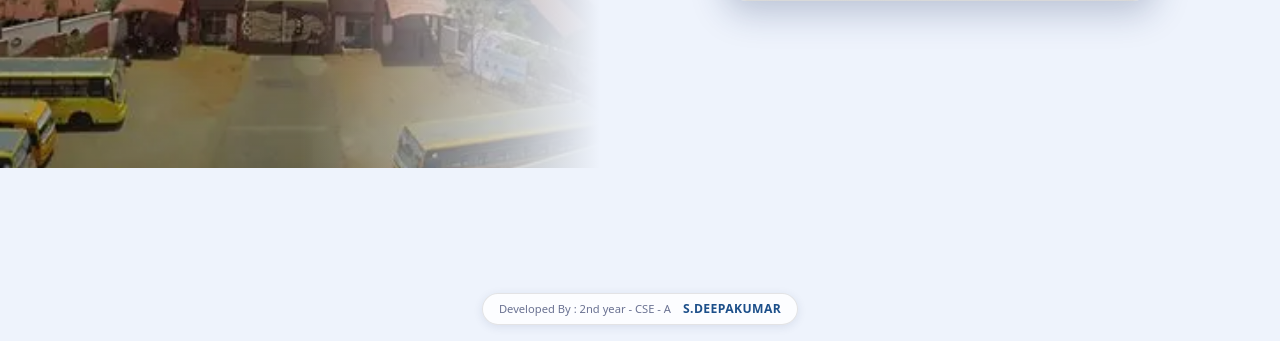
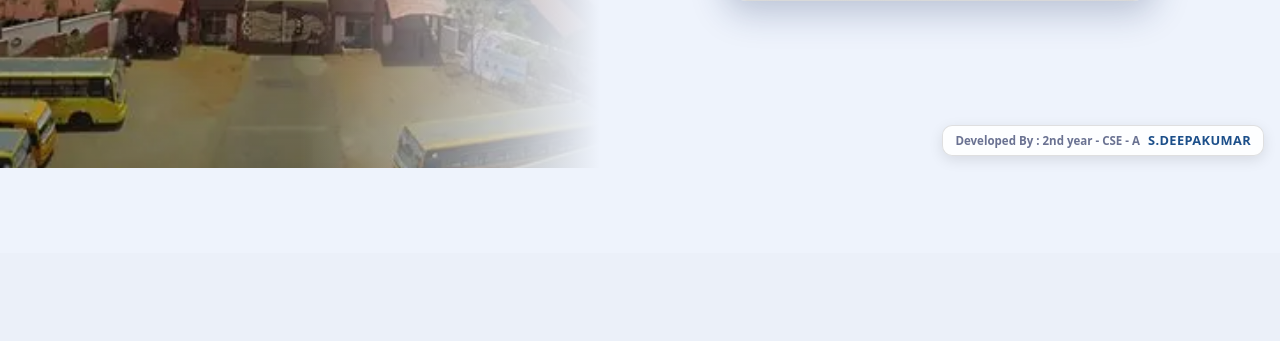
Before and after one commit to DEEPAK-47-S/Offline-Exam-Portal, a Flask app: page / in a window 1280 px wide. Shown: the part 632-973 px from the top of the page. After the commit the page ends 800 px from the top, so only its background shows below. Run offline with Flask 2, Linux system fonts and the light colour scheme.

Commit message:
fix: resolve question ID in live runner, harden CSRF against 403, and place watermark at right bottom

```diff
--- a/app.py
+++ b/app.py
@@ -252,29 +252,48 @@ def apply_security_headers(response):
 @app.before_request
 def validate_csrf():
     if request.method in ["POST", "PUT", "DELETE"]:
+        # Modern browser same-origin guarantee
+        sec_fetch_site = request.headers.get("Sec-Fetch-Site", "").lower()
+        if sec_fetch_site in ("same-origin", "same-site", "none"):
+            return None
+
         origin = request.headers.get("Origin") or request.headers.get("Referer")
-        if origin:
-            from urllib.parse import urlparse
-            parsed_origin = urlparse(origin)
-            origin_netloc = parsed_origin.netloc or ''
-            origin_host = origin_netloc.split(':')[0].lower()
-
-            curr_host_header = request.headers.get('X-Forwarded-Host') or request.headers.get('Host') or request.host or ''
-            curr_host = curr_host_header.split(':')[0].lower()
-
-            # Exact match (with or without port)
-            if origin_netloc == curr_host_header or origin_host == curr_host:
-                return None
-
-            # Both are local loopback (e.g. 127.0.0.1 vs localhost)
-            if origin_host in ('127.0.0.1', 'localhost') and curr_host in ('127.0.0.1', 'localhost'):
-                return None
-
-            # Allow LAN / Intranet requests (10.x.x.x, 192.168.x.x, 172.16-31.x.x)
-            if origin_host.startswith(('10.', '192.168.', '172.', '127.')) or origin_host == 'localhost':
-                return None
-
-            return jsonify(error="CSRF Origin check failed"), 403
+        if not origin:
+            return None
+
+        from urllib.parse import urlparse
+        parsed_origin = urlparse(origin)
+        origin_netloc = (parsed_origin.netloc or '').lower()
+        origin_host = origin_netloc.split(':')[0].lower()
+
+        curr_host_header = (request.headers.get('X-Forwarded-Host') or request.headers.get('Host') or request.host or '').lower()
+        curr_host = curr_host_header.split(':')[0].lower()
+
+        # Exact match (with or without port)
+        if origin_netloc == curr_host_header or origin_host == curr_host or origin_host in curr_host_header or curr_host in origin_host:
+            return None
+
+        # Both are local loopback (e.g. 127.0.0.1 vs localhost)
+        if origin_host in ('127.0.0.1', 'localhost') and curr_host in ('127.0.0.1', 'localhost'):
+            return None
+
+        # Allow LAN / Intranet / Private requests (10.x.x.x, 192.168.x.x, 172.x.x.x, 127.x.x.x)
+        if origin_host.startswith(('10.', '192.168.', '172.', '127.')) or origin_host == 'localhost':
+            return None
+
+        # Allow Cloud deployments & college domains (Azure, Cloudflare, Ngrok, etc.)
+        if origin_host.endswith((
+            '.azurewebsites.net', '.trycloudflare.com', '.ngrok-free.app',
+            '.ngrok.io', '.onrender.com', '.vercel.app', '.loca.lt',
+            '.niet.co.in', '.edu', '.ac.in'
+        )):
+            return None
+
+        # Allow requests with authenticated session token
+        if session.get('user_id') and session.get('session_token'):
+            return None
+
+        return jsonify(error="CSRF Origin check failed"), 403
 
 @app.route('/')
 def home(): return render_template('index.html')
@@ -2285,7 +2304,9 @@ def run_once(language, code, input_data):
 
 @sock.route('/ws/run')
 def run(ws):
-    if session.get('role')!='student' or not has_exam_access(session.get('user_id')): return
+    role = session.get('role')
+    if role not in ('student', 'teacher', 'admin'): return
+    if role == 'student' and not has_exam_access(session.get('user_id')): return
     proc=td=None; q=queue.Queue(); started=0; out_len=0
     def reader(stream):
         nonlocal out_len
@@ -2312,16 +2333,20 @@ def run(ws):
             except (TypeError, ValueError): continue
             if m.get('action')=='start':
                 qid = m.get('question_id')
-                if not qid:
-                    ws.send(json.dumps({'type':'compile_error','data':'Question ID is required.'}))
-                    continue
-                c_run = conn()
-                tid = get_student_teacher_id(c_run, session.get('user_id'))
-                is_auth = is_question_authorized(c_run, session.get('user_id'), tid, 'coding', qid, session.get('exam_key'))
-                c_run.close()
-                if not is_auth:
-                    ws.send(json.dumps({'type':'compile_error','data':'Unauthorized question access.'}))
-                    continue
+                user_role = session.get('role')
+                if user_role == 'student':
+                    if not qid:
+                        ws.send(json.dumps({'type':'compile_error','data':'Question ID is required.'}))
+                        continue
+                    c_run = conn()
+                    tid = get_student_teacher_id(c_run, session.get('user_id'))
+                    is_auth = is_question_authorized(c_run, session.get('user_id'), tid, 'coding', qid, session.get('exam_key'))
+                    c_run.close()
+                    if not is_auth:
+                        ws.send(json.dumps({'type':'compile_error','data':'Unauthorized question access.'}))
+                        continue
+                elif user_role in ('teacher', 'admin'):
+                    pass
                 if proc: terminate_process_tree(proc); shutil.rmtree(td,ignore_errors=True)
                 proc,td,err=start_process(m.get('language'),m.get('code','')); started=time.time()
                 if err: ws.send(json.dumps({'type':'compile_error','data':err})); proc=td=None
--- a/static/css/style.css
+++ b/static/css/style.css
@@ -1178,89 +1178,56 @@ option { background-color: var(--bg-0); color: var(--text-0); }
 /* ══════════════════════════════════════════════════════════
    Global Sticky Developer Watermark Badge
    ══════════════════════════════════════════════════════════ */
+/* ==========================================================
+   Global Sticky Developer Watermark Badge
+   ========================================================== */
 .developer-watermark {
-  margin: 40px auto 16px auto;
-  text-align: center;
-  pointer-events: none;
+  position: fixed;
+  bottom: 12px;
+  right: 16px;
+  z-index: 9999;
+  pointer-events: none !important;
   user-select: none;
   display: flex;
   align-items: center;
-  justify-content: center;
   gap: 8px;
-  padding: 6px 16px;
-  width: fit-content;
-  background: var(--glass-fill);
-  border: 1px solid var(--glass-border);
-  border-radius: 20px;
+  padding: 5px 12px;
+  background: rgba(15, 23, 42, 0.78);
+  border: 1px solid rgba(255, 255, 255, 0.16);
+  border-radius: 10px;
   backdrop-filter: blur(8px);
-  z-index: 10;
+  -webkit-backdrop-filter: blur(8px);
+  box-shadow: 0 4px 14px rgba(0, 0, 0, 0.25);
+  font-family: inherit;
+  white-space: nowrap;
 }
 
 [data-theme="light"] .developer-watermark {
-  background: rgba(255, 255, 255, 0.7);
-  border: 1px solid rgba(0, 0, 0, 0.08);
+  background: rgba(255, 255, 255, 0.88);
+  border: 1px solid rgba(0, 0, 0, 0.12);
+  box-shadow: 0 4px 14px rgba(0, 0, 0, 0.1);
 }
 
 .developer-watermark small {
-  font-size: 0.75rem;
-  font-weight: 500;
-  color: var(--text-2);
+  font-size: 0.72rem;
+  font-weight: 600;
+  color: var(--text-2, #94a3b8);
+  display: inline;
 }
 
 .developer-watermark h3 {
   margin: 0;
-  font-size: 0.82rem;
+  font-size: 0.80rem;
   font-weight: 800;
-  letter-spacing: 0.5px;
-  color: var(--accent-1);
-}
-
-#student:not(.hidden) ~ #developerWatermark,
-#student-mcq:not(.hidden) ~ #developerWatermark {
-  display: none !important;
-}
-
-[data-theme="light"] .developer-watermark {
-  background: rgba(255, 255, 255, 0.82);
-  border: 1px solid rgba(0, 0, 0, 0.1);
-  box-shadow: 0 2px 10px rgba(30, 50, 100, 0.1);
-}
-
-.developer-watermark small {
-  display: inline;
-  font-size: 0.70rem;
-  font-weight: 500;
-  color: var(--text-2, #94a3b8);
-}
-
-.developer-watermark h3 {
-  display: inline;
-  margin: 0 0 0 4px;
-  font-size: 0.76rem;
-  font-weight: 700;
   letter-spacing: 0.4px;
   color: var(--accent-1, #0d9488);
+  display: inline;
 }
 
 [data-theme="light"] .developer-watermark h3 {
   color: var(--accent-blue, #1c4f8a);
 }
 
-/* Never overlay active student exam workspace or test results */
-#student:not(.hidden) ~ #developerWatermark,
-#student-mcq:not(.hidden) ~ #developerWatermark {
-  display: none !important;
-}
-
-@media (max-width: 900px) {
-  .developer-watermark {
-    display: none !important;
-  }
-}
-
-/* ==========================================================================
-   FEATURE 4: QUESTION NAVIGATION PALETTE & REVIEW STYLES
-   ========================================================================== */
 .question-palette-grid {
   display: grid;
   grid-template-columns: repeat(auto-fill, minmax(36px, 1fr));
```
Also changed, not shown: test_run_execution.py (added, +94 -0 lines), static/js/script-v2.js.
